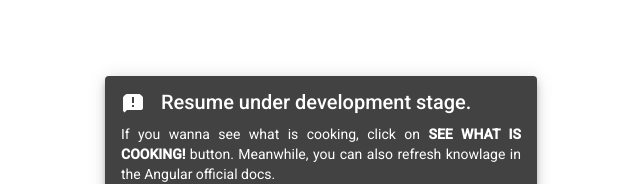
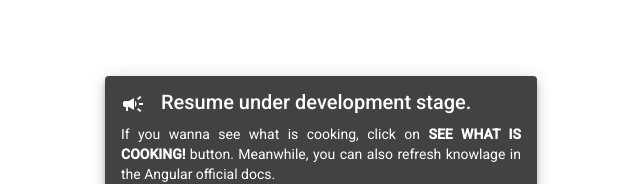
Before and after one commit to jlorenzoC/my-resume, an Angular app: page /#/welcome in a window 1280 px wide. Shown: the part 236-420 px from the top of the page, without its empty margins (319-959 px from the left). Built offline with nearby package versions, Linux system fonts and the light colour scheme.

Commit message:
:lipstick: : changes icon

```diff
--- a/src/app/temporal-flow/wip-welcome/wip-welcome.component.html
+++ b/src/app/temporal-flow/wip-welcome/wip-welcome.component.html
@@ -1,6 +1,6 @@
 <mat-card class="resume-welcome-card mat-elevation-z6">
   <mat-card-header>
-    <mat-icon mat-card-avatar>announcement</mat-icon>
+    <mat-icon mat-card-avatar>campaign</mat-icon>
     <mat-card-title>Resume under development stage.</mat-card-title>
   </mat-card-header>
   <mat-card-content>
```
